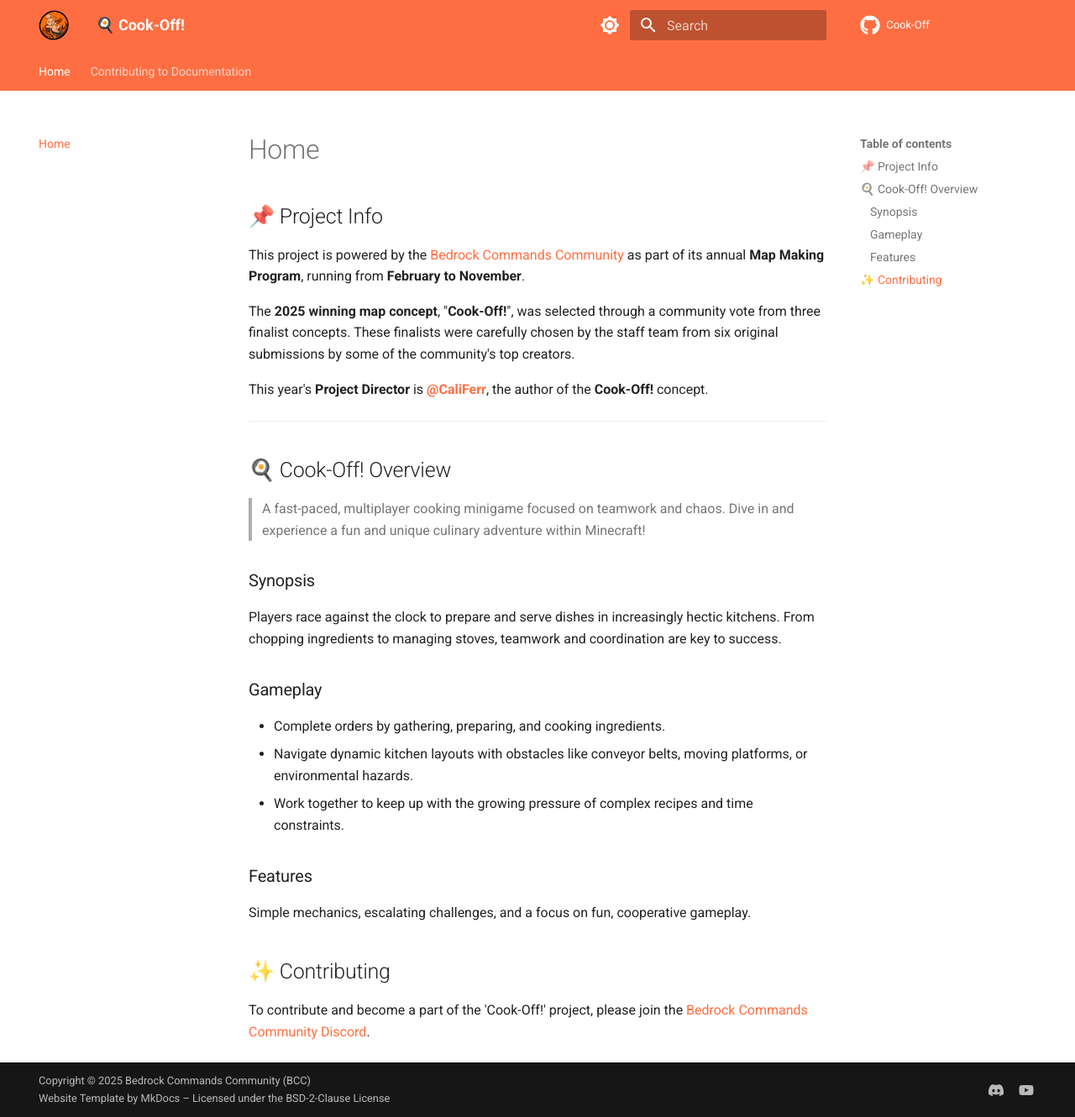
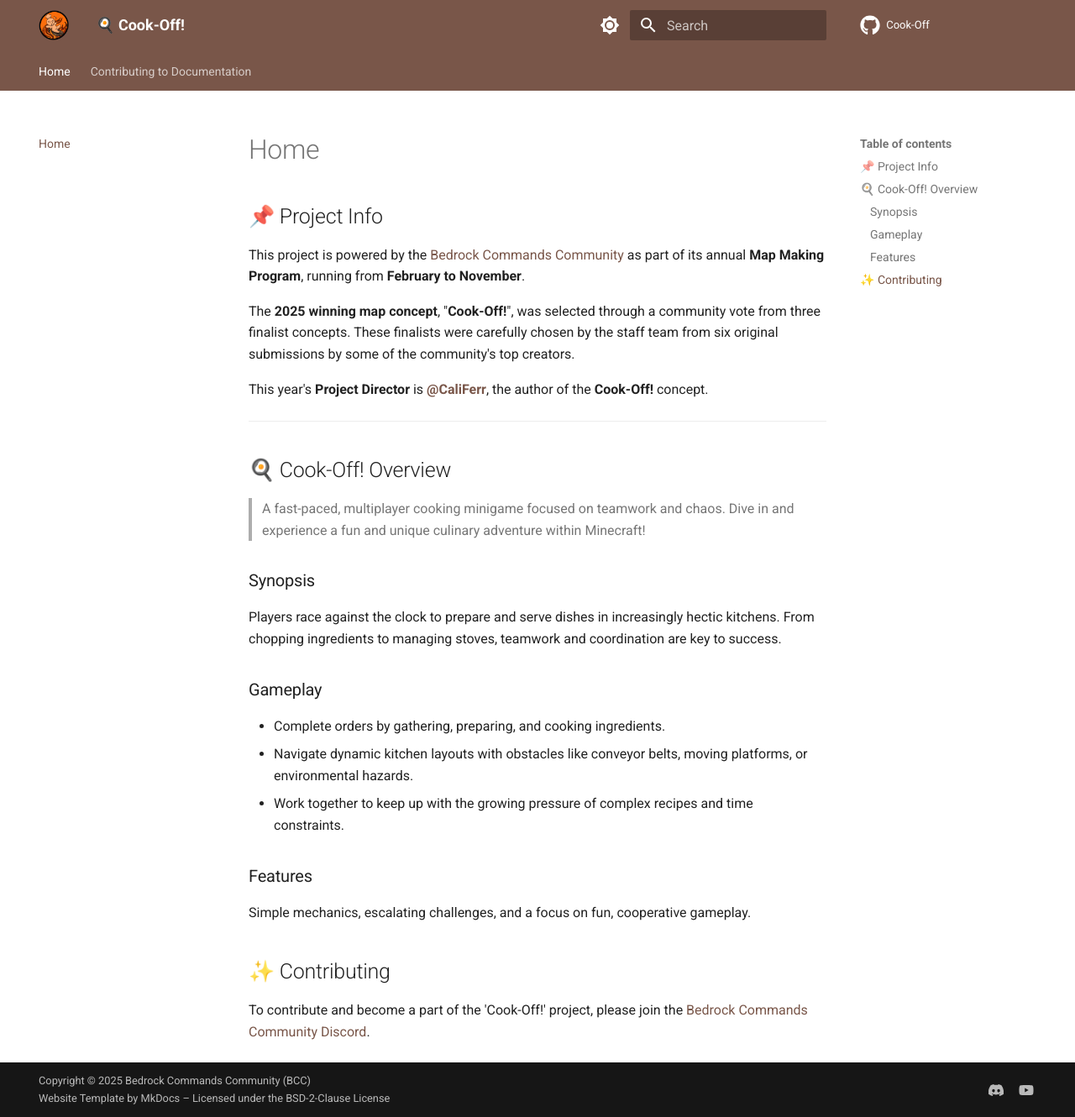
Before and after one commit to BedrockCommands/Cook-Off-Docs, an MkDocs documentation site: the page built from docs/docs/index.md, in a window 1280 px wide and 1330 px high. Shown: the whole window at 84% size. Built offline with MkDocs 1.6.1 and Material for MkDocs 9.7.7, drawn with Linux system fonts in a browser that asks for light colours; comment, search, counter and statistics services are not loaded.

Commit message:
Update mkdocs.yml

```diff
--- a/docs/mkdocs.yml
+++ b/docs/mkdocs.yml
@@ -26,7 +26,7 @@
     - content.code.copy
   palette:
     - scheme: default
-      primary: deep orange
+      primary: brown
       accent: yellow
       toggle:
         icon: material/brightness-7
```
